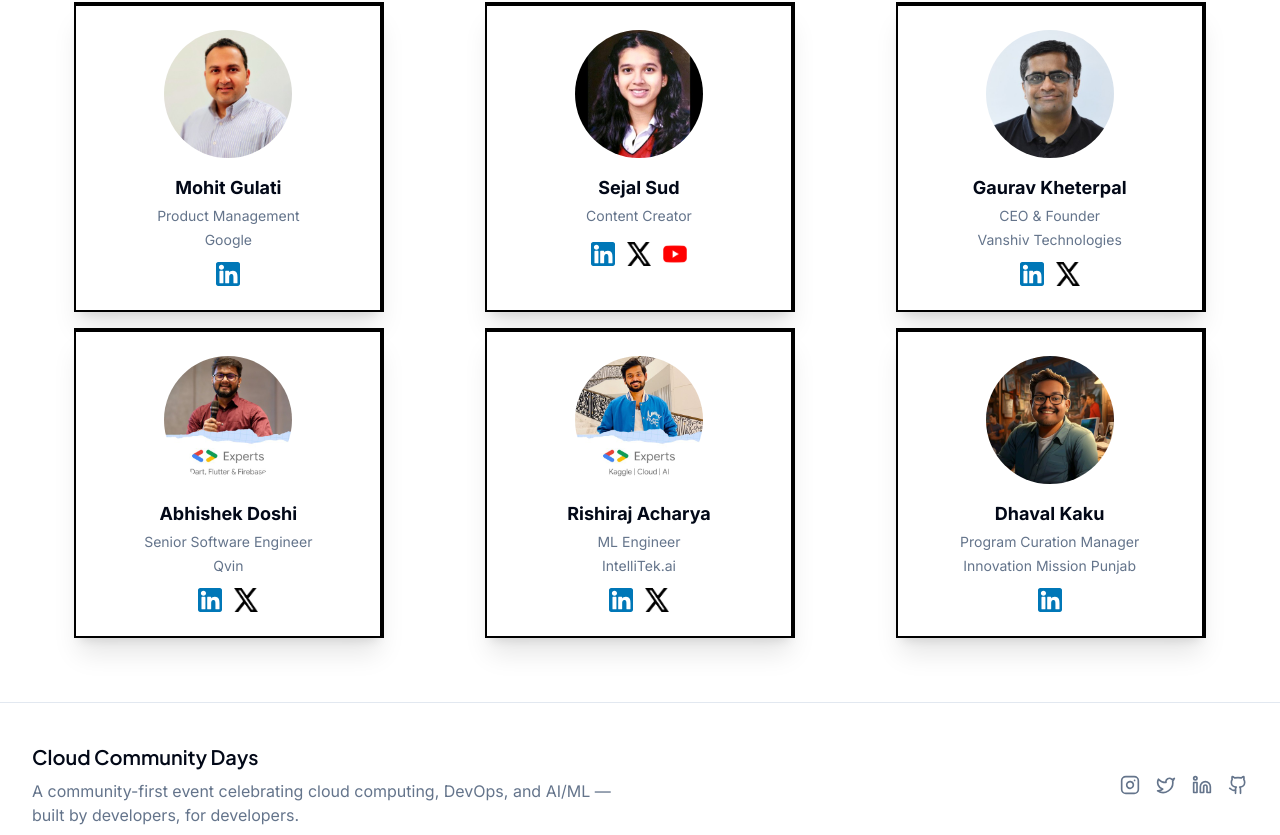
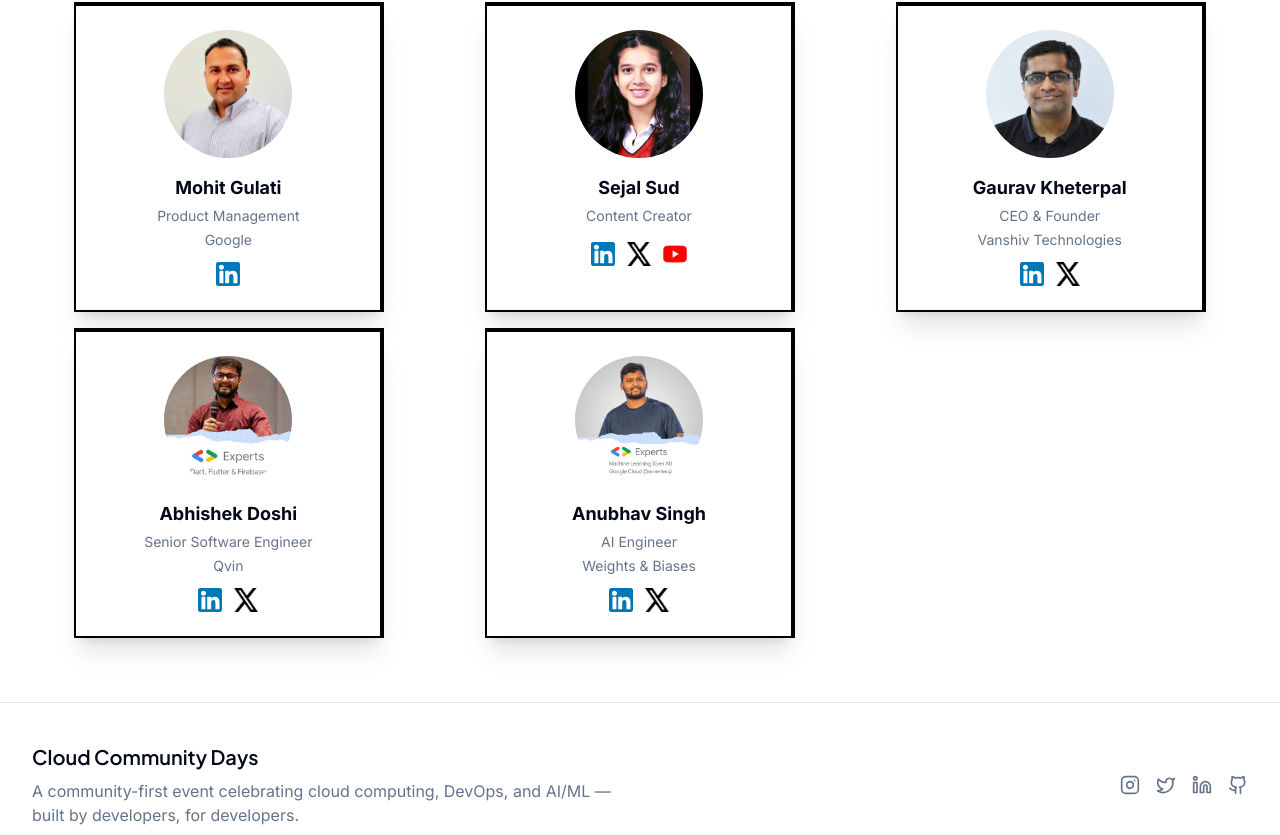
Before and after one commit to GDG-cloud-chandigarh/cloud-community-nexus, a React (Vite) app: page /speakers in a window 1280 px wide. Shown: the part 465-1300 px from the top of the page. Built offline with nearby package versions, Linux system fonts and the light colour scheme.

Commit message:
Update Speakers.tsx

```diff
--- a/src/pages/Speakers.tsx
+++ b/src/pages/Speakers.tsx
@@ -34,19 +34,12 @@ const speakers = [
     twitter: "https://x.com/AbhishekDoshi26",
   },
   {
-    name: "Rishiraj Acharya",
-    title: "ML Engineer",
-    company: "IntelliTek.ai",
-    photo: "/pfp/rishiraj.jpeg",
-    linkedin: "https://linkedin.com/in/rishirajacharya",
-    twitter: "https://x.com/rishirajacharya",
-  },
-  {
-    name: "Dhaval Kaku",
-    title: "Program Curation Manager",
-    company: "Innovation Mission Punjab",
-    photo: "/pfp/dhaval.jpeg",
-    linkedin: "https://www.linkedin.com/in/dhavalkaku/",
+    name: "Anubhav Singh",
+    title: "AI Engineer",
+    company: "Weights & Biases",
+    photo: "/pfp/anubhav.jpg",
+    linkedin: "https://linkedin.com/in/xprilion",
+    twitter: "https://x.com/xprilion",
   },
 ];
 
```
